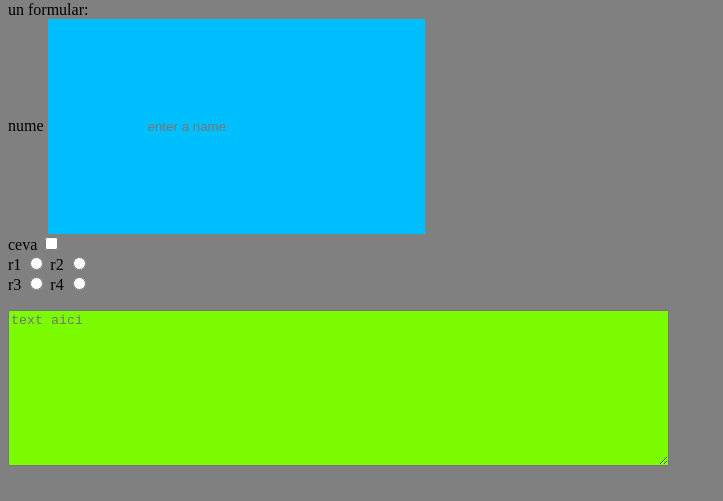
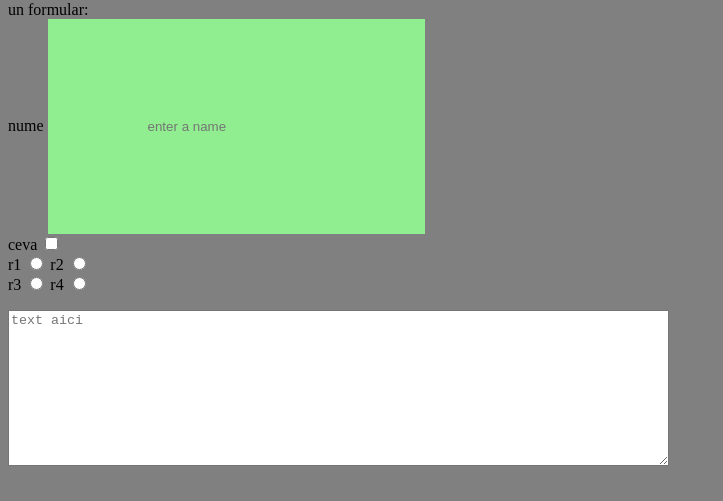
Before and after one commit to alex07pep/WebApplication1, a plain HTML site: page WebApplication1/index.html in a window 1280 px wide. Shown: the part 271-772 px from the top of the page, without its empty margins (0-723 px from the left). Drawn offline with Linux system fonts and the light colour scheme.

Commit message:
backhroung minor

```diff
--- a/WebApplication1/style.css
+++ b/WebApplication1/style.css
@@ -1,12 +1,12 @@
 body form  textarea {
             color:blue;
-            background-color: lawngreen;
+            background-color: white
 
         }
 #nume{
     padding:100px;
     border:20px;
-    background-color: deepskyblue;
+    background-color: lightgreen
 }
 body {
     background-color: gray;
```
